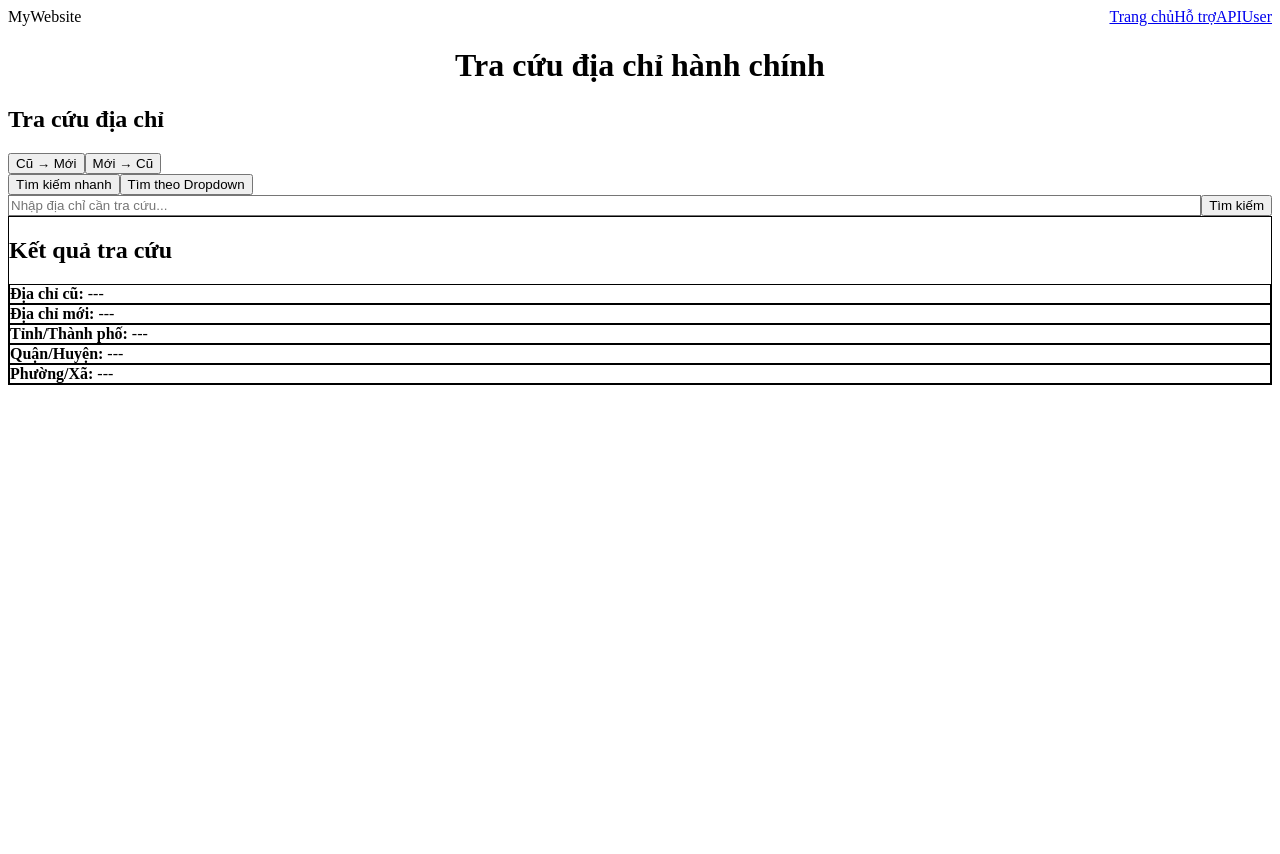
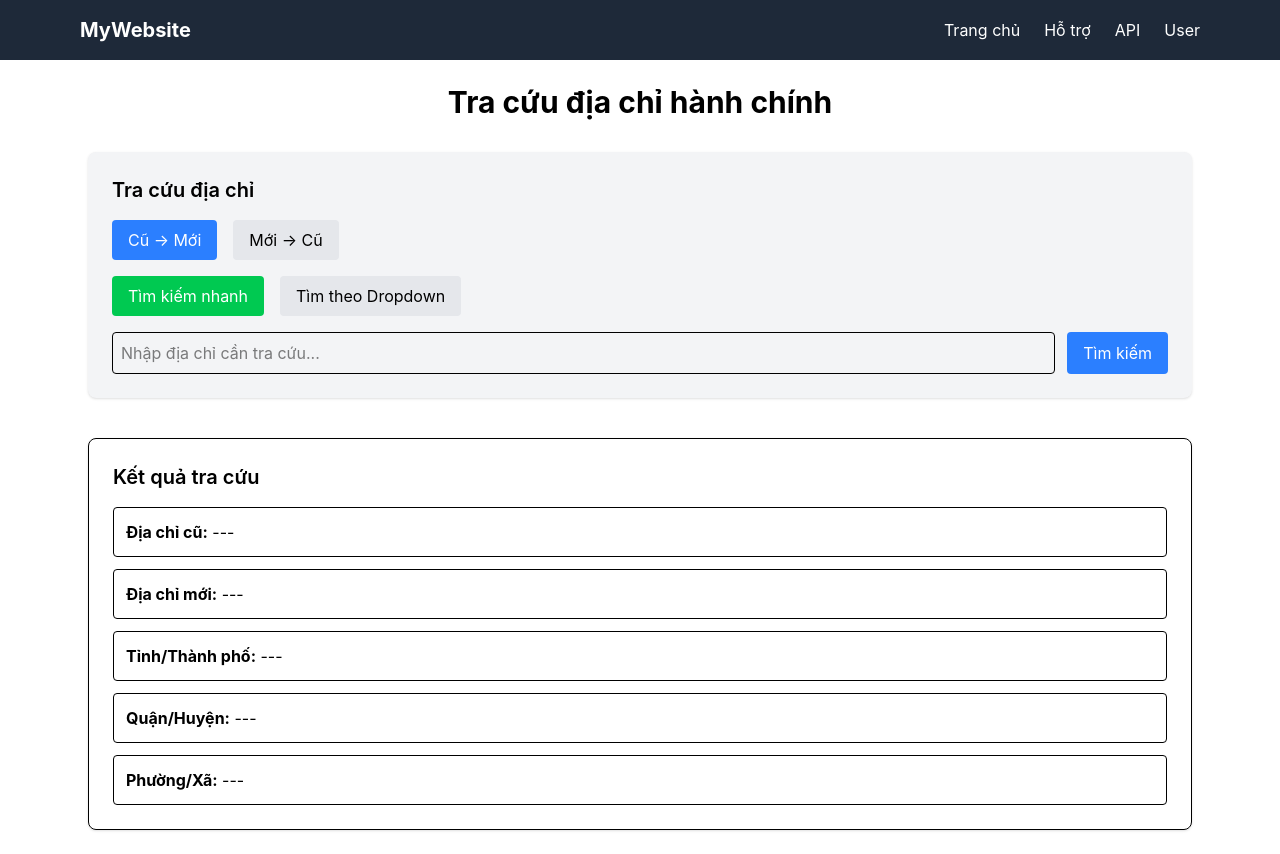
Before and after one commit to hieunieitdevelopment-jpg/mini-project-internship, a React app: page / in a window 1280 px wide. Before the commit the page ends 800 px from the top, so only its background shows below. Built offline with nearby package versions, Linux system fonts and the light colour scheme; the HTML template or start-up script is replaced by a standard one.

Commit message:
update taiwincss

```diff
--- a/postcss.config.js
+++ b/postcss.config.js
@@ -1,6 +1,5 @@
 export default {
   plugins: {
     "@tailwindcss/postcss": {},
-    autoprefixer: {},
   },
-}
+};
--- a/src/index.css
+++ b/src/index.css
@@ -1,3 +1 @@
-@tailwind base;
-@tailwind components;
-@tailwind utilities;
+@import "tailwindcss";
```
